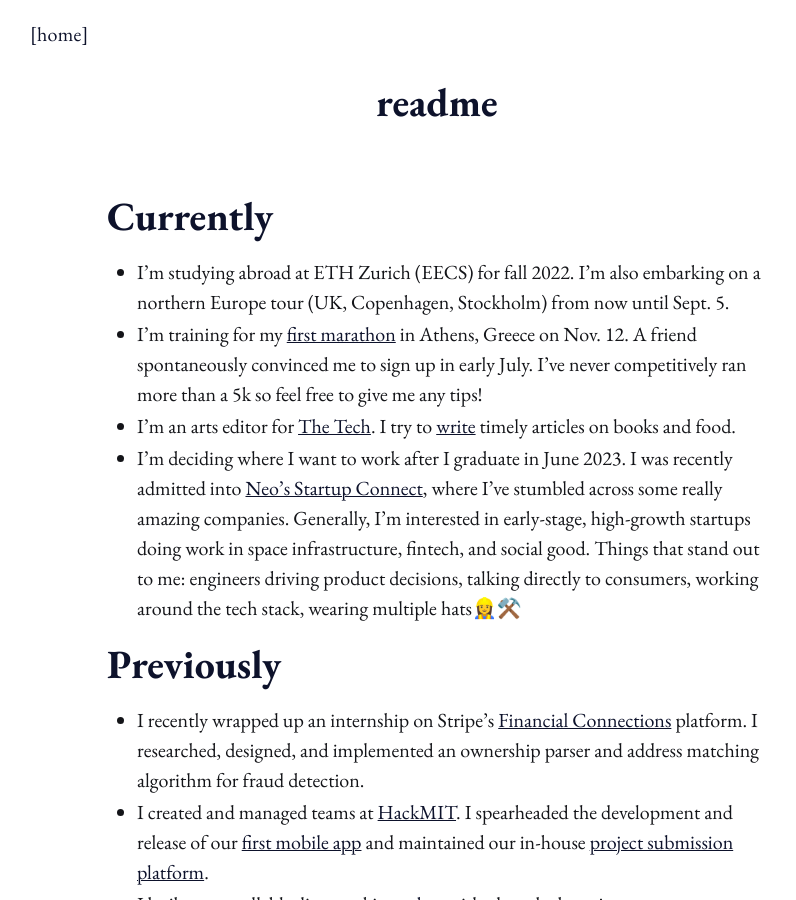
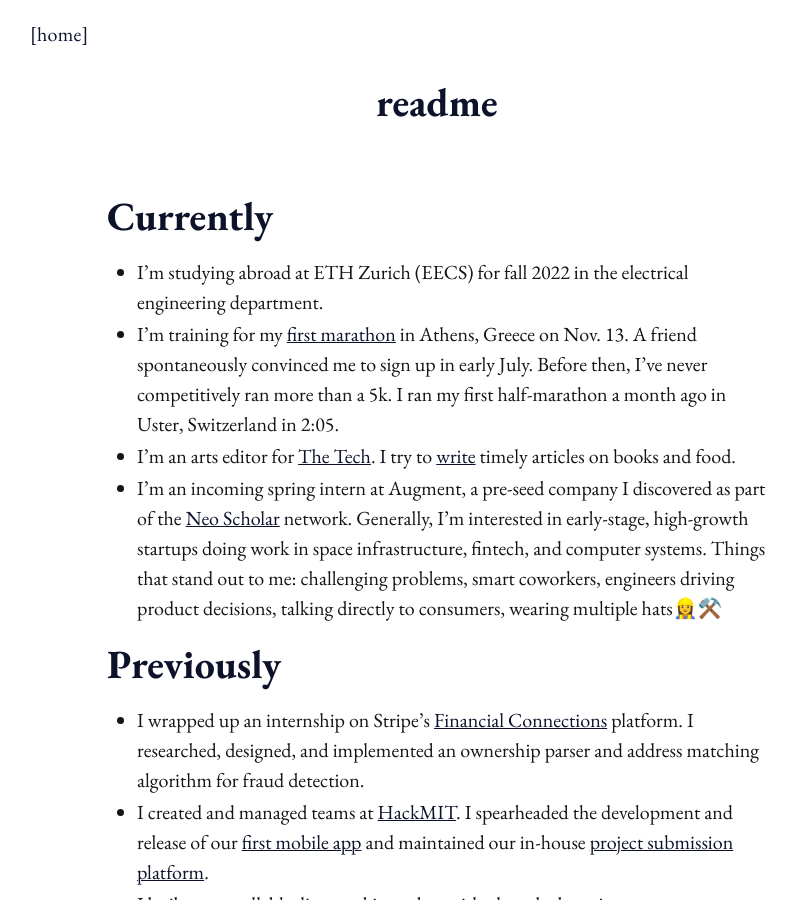
Before and after one commit to mlong93/personal-website, a Jekyll site: the page built from about.md, in a window 1280 px wide and 900 px high. Shown: the whole window, without its empty margins (203-999 px from the left). Built offline with Jekyll 4.4.1, drawn with Linux system fonts in a browser that asks for light colours.

Commit message:
oct 2022 updates

```diff
--- a/about.md
+++ b/about.md
@@ -6,13 +6,13 @@
 comments: false
 ---
 # Currently
-* I'm studying abroad at ETH Zurich (EECS) for fall 2022. I'm also embarking on a northern Europe tour (UK, Copenhagen, Stockholm) from now until Sept. 5.
-* I'm training for my [first marathon](https://www.athensauthenticmarathon.gr) in Athens, Greece on Nov. 12. A friend spontaneously convinced me to sign up in early July. I've never competitively ran more than a 5k so feel free to give me any tips!
+* I'm studying abroad at ETH Zurich (EECS) for fall 2022 in the electrical engineering department.
+* I'm training for my [first marathon](https://www.athensauthenticmarathon.gr) in Athens, Greece on Nov. 13. A friend spontaneously convinced me to sign up in early July. Before then, I've never competitively ran more than a 5k. I ran my first half-marathon a month ago in Uster, Switzerland in 2:05.
 * I'm an arts editor for [The Tech](https://thetech.com). I try to [write](https://thetech.com/authors/mindy-long) timely articles on books and food.
-* I'm deciding where I want to work after I graduate in June 2023. I was recently admitted into [Neo's Startup Connect](https://neo.com), where I've stumbled across some really amazing companies. Generally, I'm interested in early-stage, high-growth startups doing work in space infrastructure, fintech, and social good. Things that stand out to me: engineers driving product decisions, talking directly to consumers, working around the tech stack, wearing multiple hats👷‍♀️⚒️
+* I'm an incoming spring intern at Augment, a pre-seed company I discovered as part of the [Neo Scholar](https://neo.com) network. Generally, I'm interested in early-stage, high-growth startups doing work in space infrastructure, fintech, and computer systems. Things that stand out to me: challenging problems, smart coworkers, engineers driving product decisions, talking directly to consumers, wearing multiple hats👷‍♀️⚒️
 
 # Previously
-* I recently wrapped up an internship on Stripe's [Financial Connections](https://stripe.com/financial-connections) platform. I researched, designed, and implemented an ownership parser and address matching algorithm for fraud detection.
+* I wrapped up an internship on Stripe's [Financial Connections](https://stripe.com/financial-connections) platform. I researched, designed, and implemented an ownership parser and address matching algorithm for fraud detection.
 * I created and managed teams at [HackMIT](https://hackmit.org). I spearheaded the development and release of our [first mobile app](https://apps.apple.com/us/app/hackmit/id1582182786) and maintained our in-house [project submission platform](https://spectacle.hackmit.org).
 * I built a controllable, line-tracking [robot](https://www.dropbox.com/s/pf0zssbjoezy4pc/6.115-final-project-motorized-cart.MOV?dl=0) with obstacle detection.
 * I was the first iOS engineer on [Improve the News](https://apps.apple.com/us/app/improve-the-news/id1554856339), a smart news aggregator. I built the app during summer 2020 while working with [Prof. Max Tegmark](https://space.mit.edu/home/tegmark/) on a new bias project. Check it out!
```
Also changed, not shown: 1 other file.
